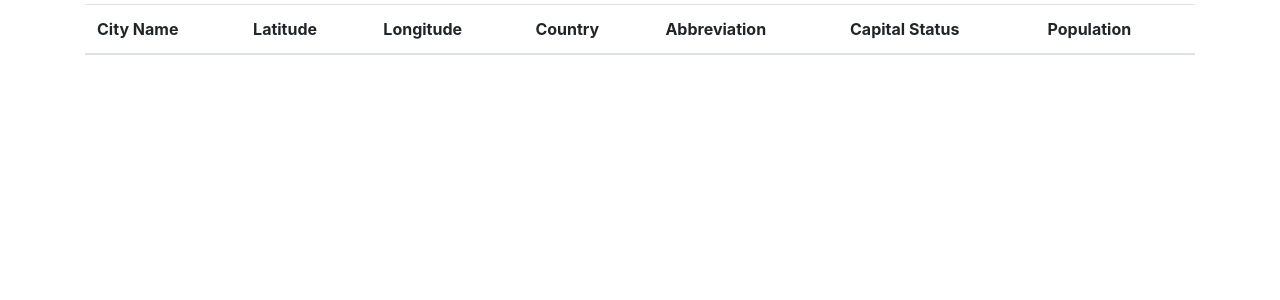
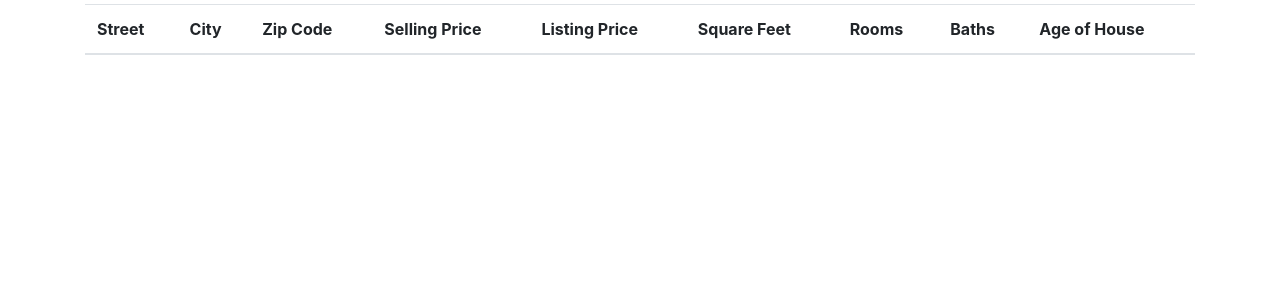
Before and after one commit to po47/PythonDockerFlaskBootstrap, a Flask app: page / in a window 1280 px wide. Shown: the part 56-356 px from the top of the page. Run offline with Flask 2, Linux system fonts and the light colour scheme; data comes from the database, SQL or seed files in the repository; lists and menus that the app fills with data are empty; some libraries are stand-ins or nearby versions.

Commit message:
fix: updated index

```diff
--- a/app/templates/index.html
+++ b/app/templates/index.html
@@ -3,25 +3,29 @@
 <table class="table">
     <thead>
     <tr>
-        <th scope="col">City Name</th>
-        <th scope="col">Latitude</th>
-        <th scope="col">Longitude</th>
-        <th scope="col">Country</th>
-        <th scope="col">Abbreviation</th>
-        <th scope="col">Capital Status</th>
-        <th scope="col">Population</th>
+        <th scope="col">Street</th>
+        <th scope="col">City</th>
+        <th scope="col">Zip Code</th>
+        <th scope="col">Selling Price</th>
+        <th scope="col">Listing Price</th>
+        <th scope="col">Square Feet</th>
+        <th scope="col">Rooms</th>
+        <th scope="col">Baths</th>
+        <th scope="col">Age of House</th>
     </tr>
     </thead>
     <tbody>
     {% for city in cities %}
     <tr>
-        <td><a href="view/{{city.id}}">{{ city.fldName }}</a></td>
-        <td>{{ city.fldLat }}</td>
-        <td>{{ city.fldLong }}</td>
-        <td>{{ city.fldCountry }}</td>
-        <td>{{ city.fldAbbreviation }}</td>
-        <td>{{ city.fldCapitalStatus }}</td>
-        <td>{{ city.fldPopulation }}</td>
+        <td><a href="view/{{homestat.id}}">{{ homestat.Street }}</a></td>
+        <td>{{ city.City }}</td>
+        <td>{{ city.Zip_Code }}</td>
+        <td>{{ city.Selling_Price }}</td>
+        <td>{{ city.Listing_Price }}</td>
+        <td>{{ city.Sq_ft }}</td>
+        <td>{{ city.Rooms }}</td>
+        <td>{{ city.Baths }}</td>
+        <td>{{ city.Age_of_House }}</td>
     </tr>
     {% endfor %}
     </tbody>
```
